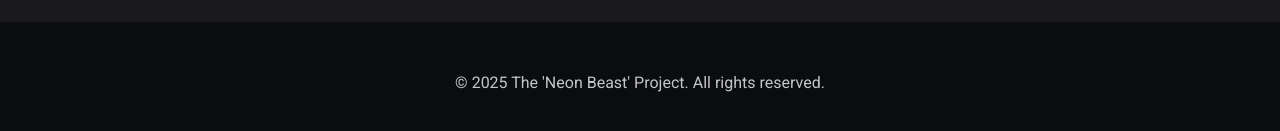
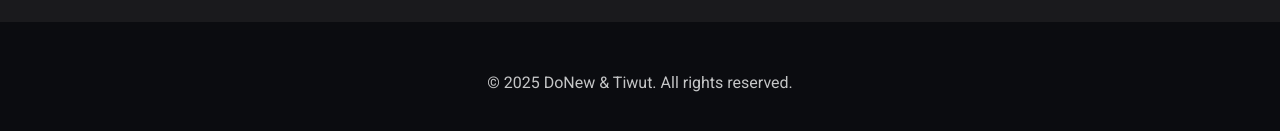
Before and after one commit to tiwut/DoNew, a plain HTML site: page media/hardware/build-the-neon_beast/index.html in a window 1280 px wide. Shown: the part 3699-3830 px from the top of the page. Drawn offline with Linux system fonts and the light colour scheme.

Commit message:
index.html aktualisieren

```diff
--- a/media/hardware/build-the-neon_beast/index.html
+++ b/media/hardware/build-the-neon_beast/index.html
@@ -266,7 +266,7 @@
 </section>
 </div>
 <footer class="footer">
-<p>&copy; 2025 The 'Neon Beast' Project. All rights reserved.</p>
+<p>&copy; 2025 DoNew & Tiwut. All rights reserved.</p>
 </footer>
 </body>
 </html>
```
